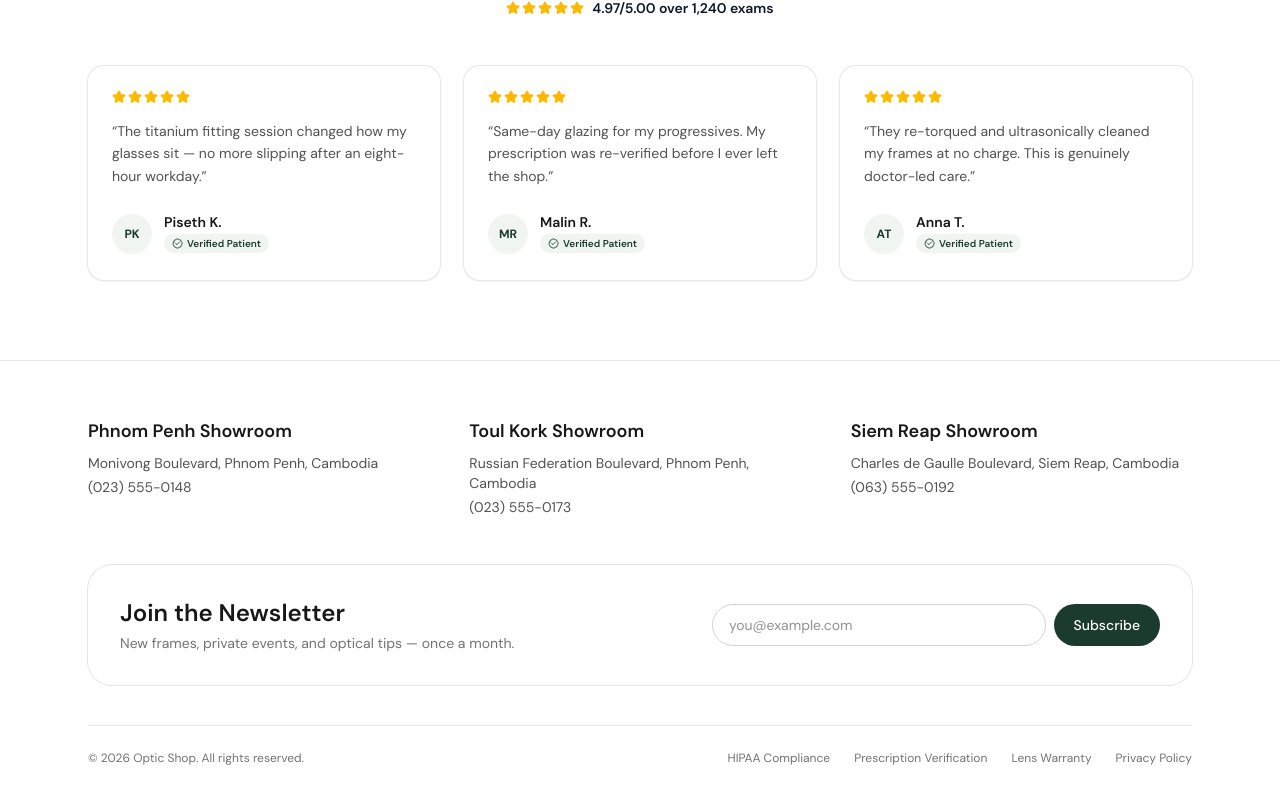
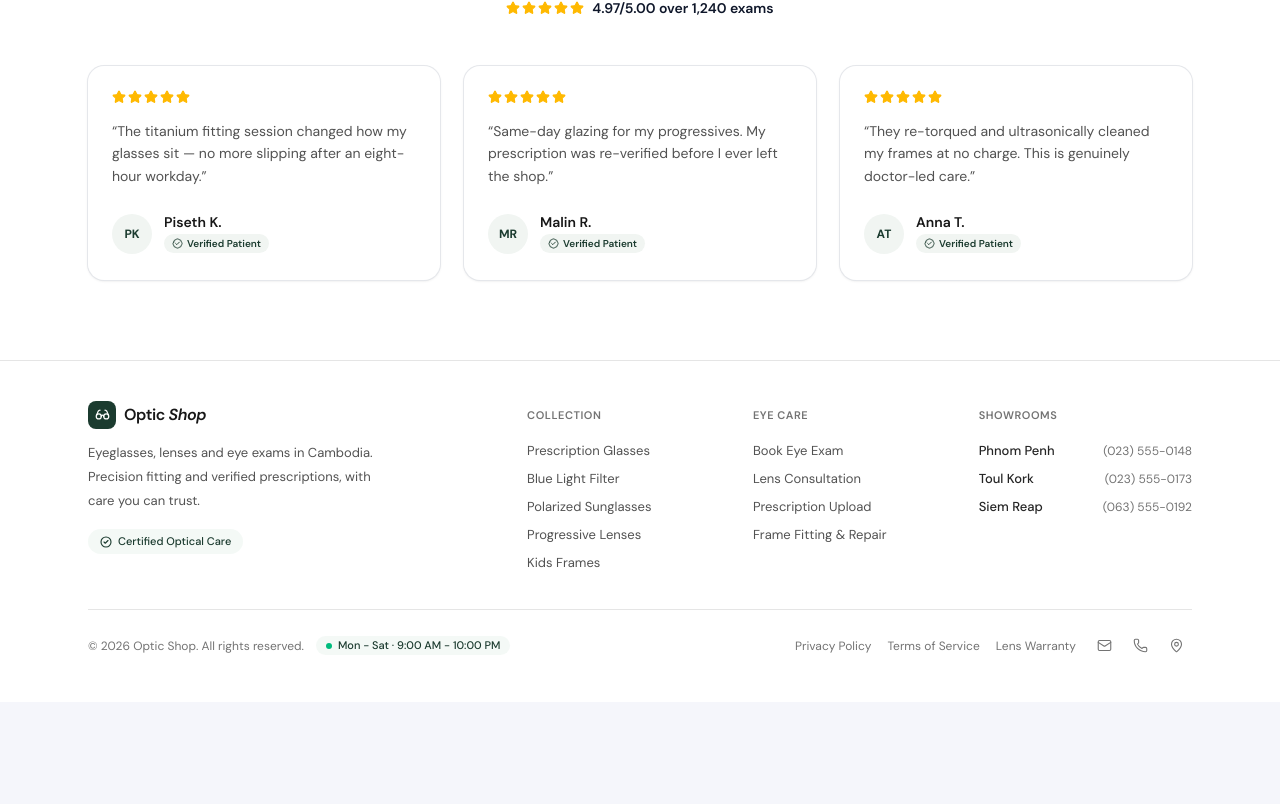
Before and after one commit to Glassses-Management/Glasses-Management-Frontend, a React (Vite) app: page / in a window 1280 px wide. Shown: the part 3543-4347 px from the top of the page. After the commit the page ends 4245 px from the top, so only its background shows below. Built offline with nearby package versions, Linux system fonts and the light colour scheme; no server answers.

Commit message:
update code

```diff
--- a/src/pages/public/HomeFooter.jsx
+++ b/src/pages/public/HomeFooter.jsx
@@ -1,70 +1,153 @@
-import { useState } from 'react'
+import { Link } from 'react-router-dom'
+import { CircleCheck, Glasses, Mail, MapPin, Phone } from 'lucide-react'
+
+const HOURS = 'Mon - Sat · 9:00 AM - 10:00 PM'
+
+const COLLECTION_LINKS = [
+  { label: 'Prescription Glasses', href: '/products?category=prescription-glasses' },
+  { label: 'Blue Light Filter', href: '/products?category=blue-light-filter' },
+  { label: 'Polarized Sunglasses', href: '/products?category=polarized-sunglasses' },
+  { label: 'Progressive Lenses', href: '/products?category=progressive-lenses' },
+  { label: 'Kids Frames', href: '/products?category=kids-frames' },
+]
+
+const EYE_CARE_LINKS = [
+  { label: 'Book Eye Exam', href: '/request' },
+  { label: 'Lens Consultation', href: '/contact' },
+  { label: 'Prescription Upload', href: '/account' },
+  { label: 'Frame Fitting & Repair', href: '/contact' },
+]
 
 const SHOWROOMS = [
-  { city: 'Phnom Penh', addr: 'Monivong Boulevard, Phnom Penh, Cambodia', phone: '(023) 555-0148' },
-  { city: 'Toul Kork', addr: 'Russian Federation Boulevard, Phnom Penh, Cambodia', phone: '(023) 555-0173' },
-  { city: 'Siem Reap', addr: 'Charles de Gaulle Boulevard, Siem Reap, Cambodia', phone: '(063) 555-0192' },
+  { city: 'Phnom Penh', phone: '(023) 555-0148', tel: '+855235550148' },
+  { city: 'Toul Kork', phone: '(023) 555-0173', tel: '+855235550173' },
+  { city: 'Siem Reap', phone: '(063) 555-0192', tel: '+855635550192' },
 ]
 
-const LEGAL = ['HIPAA Compliance', 'Prescription Verification', 'Lens Warranty', 'Privacy Policy']
+const LEGAL_LINKS = ['Privacy Policy', 'Terms of Service', 'Lens Warranty']
+
+const headingClass =
+  'flex h-7 items-center text-[11px] font-semibold uppercase tracking-wider text-neutral-500 dark:text-neutral-400'
+
+// Link rows in every column share one height so they line up on the same lines.
+const rowClass =
+  'flex h-7 items-center text-[13px] text-neutral-600 transition-colors duration-200 hover:text-forest dark:text-neutral-400 dark:hover:text-leaf'
+
+const iconBtnClass =
+  'inline-flex h-8 w-8 items-center justify-center rounded-full text-neutral-500 transition-colors duration-200 hover:bg-leaf/10 hover:text-forest dark:text-neutral-400 dark:hover:bg-leaf/15 dark:hover:text-leaf'
 
 function HomeFooter() {
-  const [email, setEmail] = useState('')
-  const [subscribed, setSubscribed] = useState(false)
-
-  const handleSubscribe = (e) => {
-    e.preventDefault()
-    if (email.trim()) setSubscribed(true)
-  }
+  const year = new Date().getFullYear()
 
   return (
     <footer className="border-t border-neutral-200 bg-white transition-colors duration-300 dark:border-neutral-800 dark:bg-[#0E1A15]">
-      <div className="mx-auto max-w-6xl px-4 py-14 md:px-6">
-        <div className="grid gap-10 md:grid-cols-3">
-          {SHOWROOMS.map((s) => (
-            <div key={s.city} className="text-sm">
-              <h4 className="mb-2 font-sans font-semibold text-lg text-neutral-900 dark:text-neutral-50">{s.city} Showroom</h4>
-              <p className="text-neutral-600 dark:text-neutral-400">{s.addr}</p>
-              <p className="mt-1 text-neutral-600 dark:text-neutral-400">{s.phone}</p>
-            </div>
-          ))}
+      <div className="mx-auto max-w-6xl px-4 py-10 md:px-6">
+        <div className="grid grid-cols-1 gap-x-12 gap-y-8 md:grid-cols-2 lg:grid-cols-[2.2fr_1fr_1fr_1.2fr]">
+          {/* Brand column */}
+          <div className="md:col-span-2 lg:col-span-1 lg:pr-12">
+            <Link to="/" className="inline-flex h-7 items-center gap-2">
+              <span className="flex h-7 w-7 items-center justify-center rounded-lg bg-forest text-white dark:bg-leaf dark:text-forest">
+                <Glasses size={15} strokeWidth={2} />
+              </span>
+              <span className="text-base font-semibold tracking-tight text-neutral-900 dark:text-neutral-50">
+                Optic <span className="italic">Shop</span>
+              </span>
+            </Link>
+            <p className="mt-3 max-w-[300px] text-[13px] leading-6 text-neutral-600 dark:text-neutral-400">
+              Eyeglasses, lenses and eye exams in Cambodia. Precision fitting and verified
+              prescriptions, with care you can trust.
+            </p>
+            <span className="mt-4 inline-flex items-center gap-1.5 rounded-full bg-leaf/10 px-3 py-1 text-[11px] font-medium text-forest dark:bg-leaf/15 dark:text-leaf">
+              <CircleCheck size={12} strokeWidth={2.25} />
+              Certified Optical Care
+            </span>
+          </div>
+
+          {/* Collection */}
+          <nav>
+            <h4 className={headingClass}>Collection</h4>
+            <ul className="mt-2">
+              {COLLECTION_LINKS.map((link) => (
+                <li key={link.href}>
+                  <Link to={link.href} className={rowClass}>
+                    {link.label}
+                  </Link>
+                </li>
+              ))}
+            </ul>
+          </nav>
+
+          {/* Eye care */}
+          <nav>
+            <h4 className={headingClass}>Eye Care</h4>
+            <ul className="mt-2">
+              {EYE_CARE_LINKS.map((link) => (
+                <li key={link.label}>
+                  <Link to={link.href} className={rowClass}>
+                    {link.label}
+                  </Link>
+                </li>
+              ))}
+            </ul>
+          </nav>
+
+          {/* Showrooms */}
+          <div>
+            <h4 className={headingClass}>Showrooms</h4>
+            <ul className="mt-2">
+              {SHOWROOMS.map((s) => (
+                <li key={s.city} className="flex h-7 items-center justify-between gap-6">
+                  <span className="text-[13px] font-medium text-neutral-800 dark:text-neutral-200">{s.city}</span>
+                  <a href={`tel:${s.tel}`} className="text-xs tabular-nums text-neutral-500 transition-colors duration-200 hover:text-forest dark:text-neutral-400 dark:hover:text-leaf">
+                    {s.phone}
+                  </a>
+                </li>
+              ))}
+            </ul>
+          </div>
         </div>
 
-        <div className="mt-12 flex flex-col items-start justify-between gap-6 rounded-3xl bg-white p-8 ring-1 ring-neutral-200 transition-colors duration-300 dark:bg-[#16271F] dark:ring-neutral-800 md:flex-row md:items-center">
-          <div>
-            <h4 className="font-sans font-semibold text-2xl text-neutral-900 dark:text-neutral-50">Join the Newsletter</h4>
-            <p className="mt-1 text-sm text-neutral-500 dark:text-neutral-400">New frames, private events, and optical tips — once a month.</p>
+        {/* Divider + bottom bar */}
+        <div className="mt-8 flex flex-col items-center justify-between gap-4 border-t border-neutral-200 pt-5 text-xs text-neutral-500 transition-colors duration-300 dark:border-neutral-800 dark:text-neutral-500 sm:flex-row">
+          <div className="flex flex-col items-center gap-3 sm:flex-row sm:items-center sm:gap-3">
+            <p>&copy; {year} Optic Shop. All rights reserved.</p>
+            <span className="inline-flex items-center gap-1.5 rounded-full bg-leaf/10 px-2.5 py-0.5 text-[11px] font-medium text-forest dark:bg-leaf/15 dark:text-leaf">
+              <span className="h-1.5 w-1.5 rounded-full bg-emerald-500" />
+              {HOURS}
+            </span>
           </div>
-          {subscribed ? (
-            <p className="text-sm font-medium text-forest dark:text-leaf">Thanks — you&apos;re on the list.</p>
-          ) : (
-            <form onSubmit={handleSubscribe} className="flex w-full max-w-md gap-2">
-              <input
-                type="email"
-                required
-                value={email}
-                onChange={(e) => setEmail(e.target.value)}
-                placeholder="you@example.com"
-                className="min-w-0 flex-1 rounded-full border border-neutral-300 bg-white px-4 py-2.5 text-sm outline-none transition-colors focus:border-forest dark:border-neutral-600 dark:bg-[#0E1A15] dark:text-neutral-100 dark:placeholder:text-neutral-500 dark:focus:border-leaf"
-              />
-              <button
-                type="submit"
-                className="shrink-0 rounded-full bg-forest px-5 py-2.5 text-sm font-medium text-white transition-colors hover:bg-forest-deep dark:bg-leaf dark:text-forest dark:hover:opacity-90"
+
+          <div className="flex flex-col items-center gap-3 sm:flex-row sm:items-center sm:gap-3">
+            <div className="flex flex-wrap items-center justify-center gap-x-4 gap-y-1">
+              {LEGAL_LINKS.map((item) => (
+                <span key={item} className="cursor-pointer transition-colors duration-200 hover:text-forest dark:hover:text-leaf">
+                  {item}
+                </span>
+              ))}
+            </div>
+            <div className="flex items-center gap-1">
+              <a
+                href="mailto:care@opticshop.example"
+                aria-label="Email us"
+                className={iconBtnClass}
               >
-                Subscribe
-              </button>
-            </form>
-          )}
-        </div>
-
-        <div className="mt-10 flex flex-col items-center justify-between gap-4 border-t border-neutral-200 pt-6 text-xs text-neutral-500 transition-colors duration-300 dark:border-neutral-800 dark:text-neutral-500 md:flex-row">
-          <p>&copy; {new Date().getFullYear()} Optic Shop. All rights reserved.</p>
-          <div className="flex flex-wrap justify-center gap-x-6 gap-y-2">
-            {LEGAL.map((item) => (
-              <span key={item} className="cursor-pointer transition-colors hover:text-neutral-800 dark:hover:text-neutral-200">
-                {item}
-              </span>
-            ))}
+                <Mail size={15} strokeWidth={1.75} />
+              </a>
+              <a
+                href="tel:+855235550148"
+                aria-label="Call us"
+                className={iconBtnClass}
+              >
+                <Phone size={15} strokeWidth={1.75} />
+              </a>
+              <Link
+                to="/contact"
+                aria-label="Find a showroom"
+                className={iconBtnClass}
+              >
+                <MapPin size={15} strokeWidth={1.75} />
+              </Link>
+            </div>
           </div>
         </div>
       </div>
```
